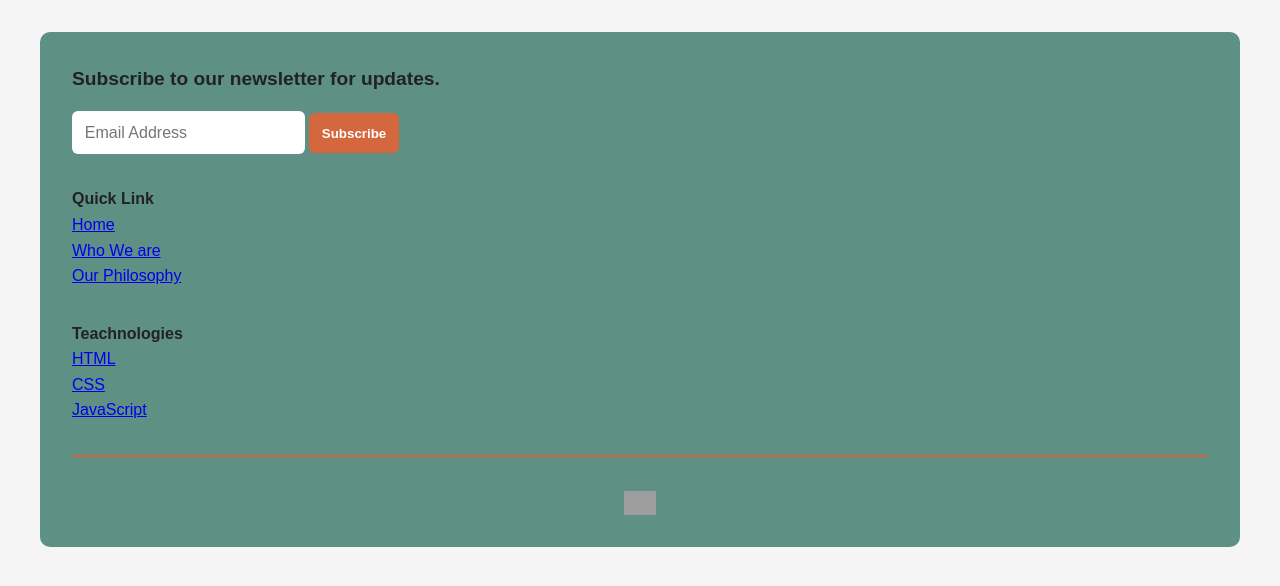
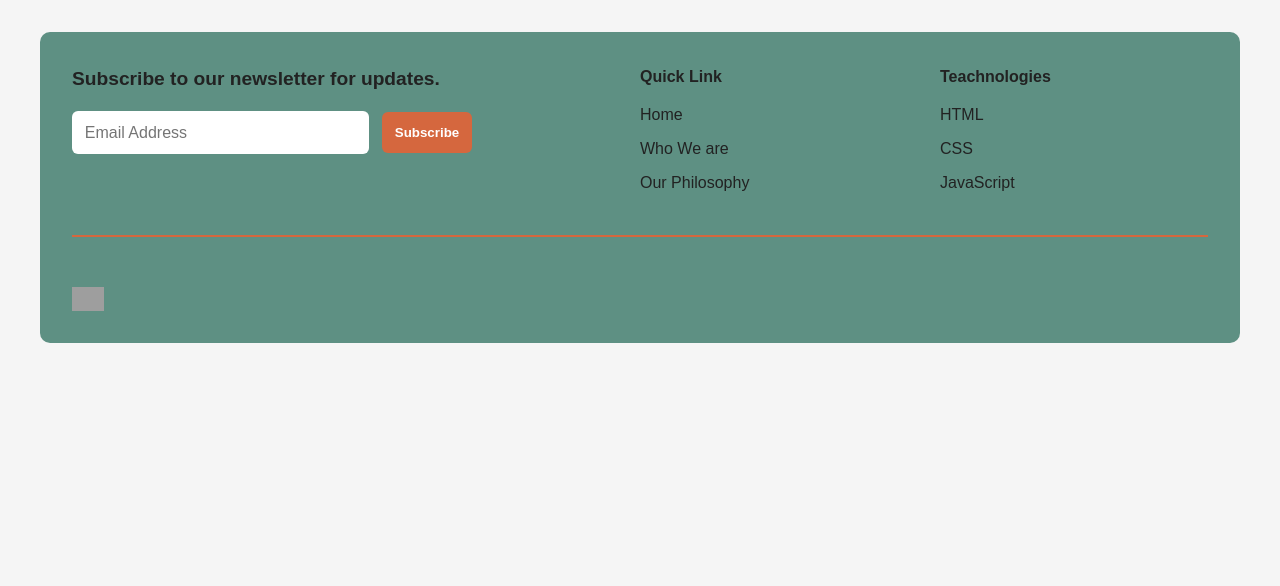
Before and after one commit to Nthabi2905/Module_08_NTHMOL25550_PTO2508_A_Nthabiseng-Moloi_SDF04, a plain HTML site: page index.html in a window 1280 px wide. Drawn offline with Linux system fonts and the light colour scheme; grey boxes are pictures that could not be loaded.

Commit message:
edit README

```diff
--- a/styles.css
+++ b/styles.css
@@ -1,4 +1,4 @@
-/* styling the whole page */
+/* ===== Global Styles ===== */
 * {
   box-sizing: border-box;
   margin: 0;
@@ -6,12 +6,12 @@
 }
 
 body {
-  font-family: sans-serif;
+  font-family: "Poppins", sans-serif;
   background-color: #f5f5f5;
   line-height: 1.6;
 }
 
-/* footer container */
+/* ===== Footer Container ===== */
 .footer {
   background-color: #5e9083;
   color: #222;
@@ -21,13 +21,13 @@ body {
   margin: 2rem auto;
 }
 
-/* Newsletter section */
+/* ===== Newsletter Section ===== */
 .newsletter h3 {
   font-size: 1.2rem;
   margin-bottom: 1rem;
 }
 
-.newletter form {
+.newsletter form {
   display: flex;
   flex-direction: column;
   gap: 0.8rem;
@@ -53,11 +53,11 @@ body {
   transition: background 0.3s;
 }
 
-.newletter button:hover {
+.newsletter button:hover {
   background-color: #c15a33;
 }
 
-/* Footer Links */
+/* ===== Footer Links ===== */
 .links {
   display: flex;
   flex-direction: column;
@@ -65,7 +65,7 @@ body {
   gap: 2rem;
 }
 
-.link h4 {
+.links h4 {
   font-size: 1rem;
   font-weight: 600;
   margin-bottom: 0.8rem;
@@ -75,17 +75,27 @@ body {
   list-style: none;
 }
 
+.links li {
+  margin-bottom: 0.5rem;
+}
+
+.links a {
+  text-decoration: none;
+  color: #222;
+  transition: color 0.3s;
+}
+
 .links a:hover {
   color: #fff;
 }
 
-/* Horizontal line */
+/* ===== Divider ===== */
 .footer hr {
   border: 1px solid #d5673e;
   margin: 2rem 0;
 }
 
-/* logo */
+/* ===== Footer Logo ===== */
 .footer-logo {
   text-align: center;
 }
@@ -101,22 +111,57 @@ body {
   height: 1.5rem;
 }
 
-/* Creating a responsive layout */
-/* Iphone SE- 375px */
-@media (max-width: 767px) {
-  .footer {
-    text-align: left;
+/* Making the footer responsive */
+
+/* --- Tablet (min-width: 600px) --- */
+@media (min-width: 600px) {
+  .newsletter form {
+    flex-direction: row;
+    align-items: center;
   }
 
-  .newletter form {
-    flex-direction: column;
+  .newsletter input {
+    flex: 1;
   }
 
   .links {
-    flex-direction: column;
+    flex-direction: row;
+    justify-content: space-between;
+  }
+
+  .quick-links,
+  .Teachnologies {
+    flex: 1;
+  }
+}
+
+/* --- Desktop (min-width: 900px) --- */
+@media (min-width: 900px) {
+  .footer {
+    display: flex;
+    justify-content: space-between;
+    flex-wrap: wrap;
+    align-items: flex-start;
+  }
+
+  .newsletter {
+    flex: 1;
+  }
+
+  .links {
+    flex: 1;
+    flex-direction: row;
+    justify-content: space-evenly;
+    margin-top: 0;
+  }
+
+  .footer hr {
+    flex-basis: 100%;
   }
 
   .footer-logo {
-    text-align: center;
+    flex-basis: 100%;
+    text-align: left;
+    padding-top: 1rem;
   }
 }
```
Also changed, not shown: 1 other file.
